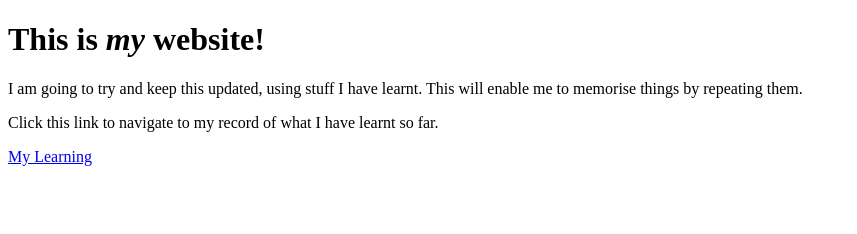
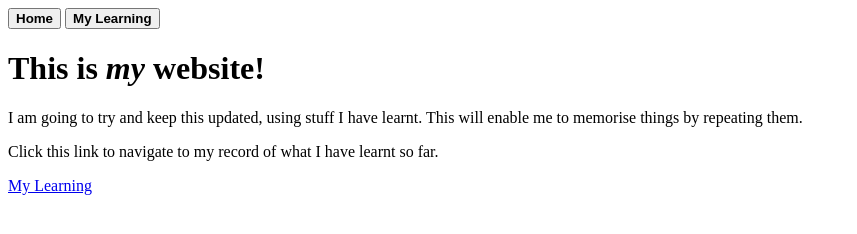
Before and after one commit to lymrith/Playground, a plain HTML site: page My_Website/Pages/index.html in a window 1280 px wide. Shown: the whole page, without its empty margins (0-857 px from the left). Drawn offline with Linux system fonts and the light colour scheme.

Commit message:
Added menu bar to top of site for navigation

```diff
--- a/My_Website/Pages/index.html
+++ b/My_Website/Pages/index.html
@@ -5,6 +5,12 @@
         <title>Rob's Website</title>
     </head>
     <body>
+
+        <!--This is a simple menu bar to navigate the site-->
+        <a href="./index.html"><button><strong>Home</strong></button></a>
+        <a href="./My_Learning.html"><button><strong>My Learning</strong></button></a>
+
+
         <h1>This is <em>my</em> website!</h1>
         <p>I am going to try and keep this updated, using stuff
             I have learnt. This will enable me to memorise things
@@ -14,5 +20,6 @@
             have learnt so far.
         </p>
         <a href="./My_Learning.html">My Learning</a>
+
     </body>
 </html>
```
Also changed, not shown: My_Website/Pages/My_Learning.html (+5 -0 lines).
